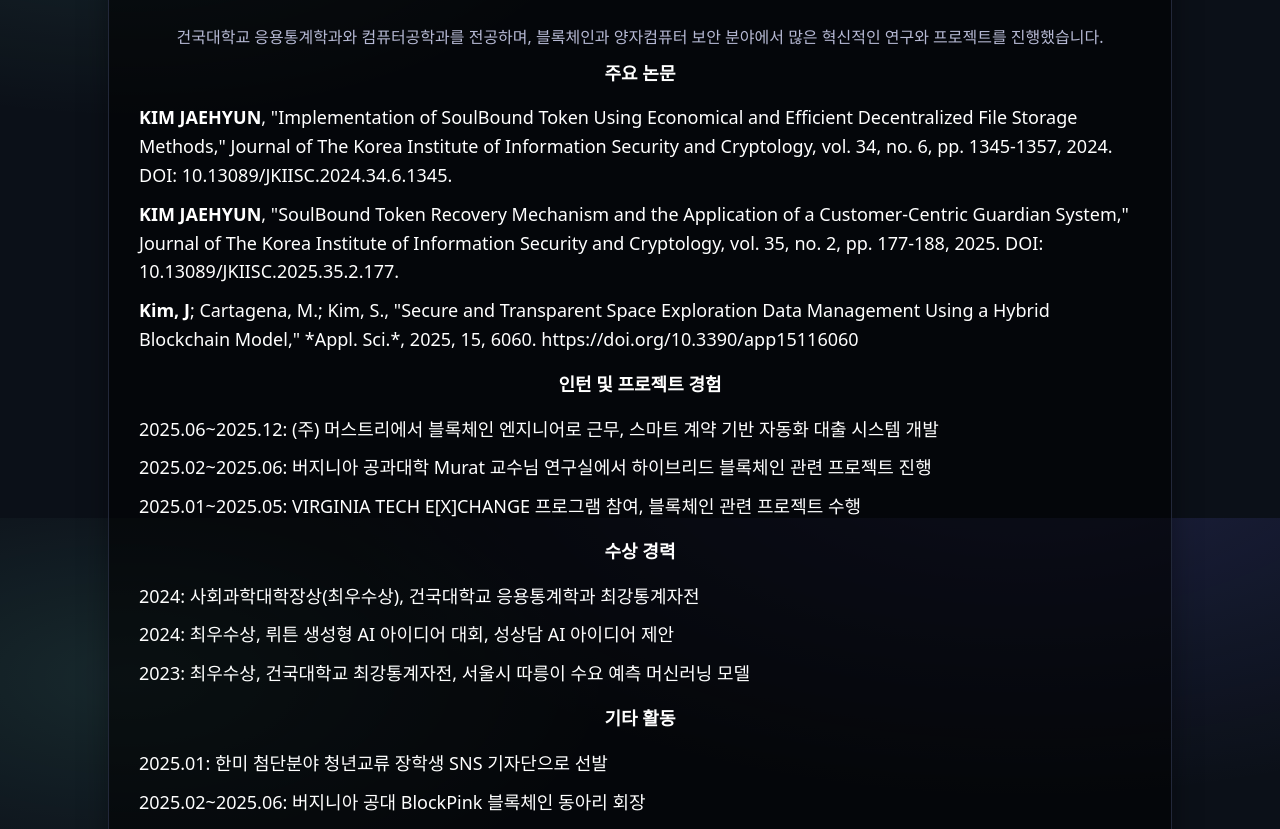
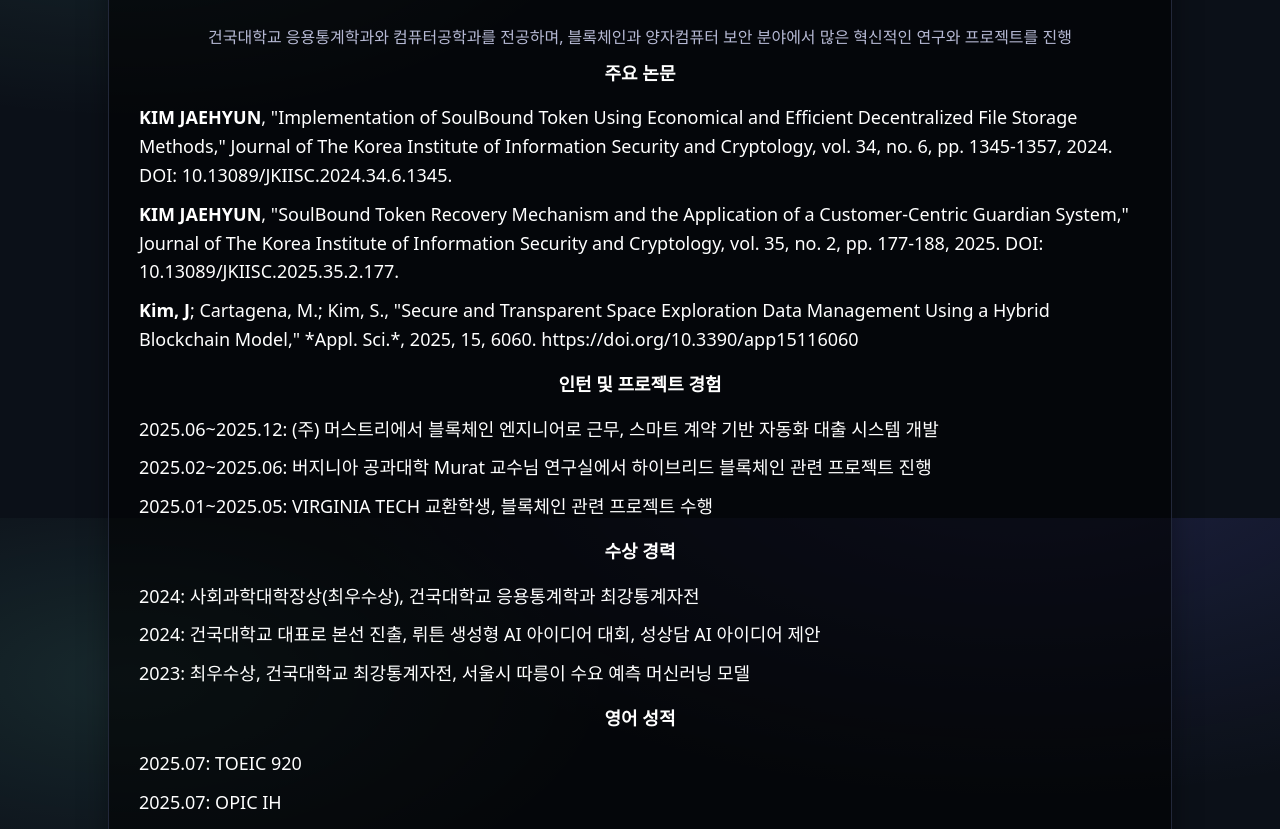
Before and after one commit to rich-hyun/TMZ_Freeze, a website: page C_jhkim/web/jaehyun.html in a window 1280 px wide. Shown: the part 1082-1911 px from the top of the page. Drawn offline with Linux system fonts and the light colour scheme.

Commit message:
Update jaehyun.html

```diff
--- a/C_jhkim/web/jaehyun.html
+++ b/C_jhkim/web/jaehyun.html
@@ -86,7 +86,7 @@
     <section class="card">
       <h2>경력 및 업적</h2>
       <img src="./assets/partners/jae.jpg" alt="김재현" />
-      <p>건국대학교 응용통계학과와 컴퓨터공학과를 전공하며, 블록체인과 양자컴퓨터 보안 분야에서 많은 혁신적인 연구와 프로젝트를 진행했습니다.</p>
+      <p>건국대학교 응용통계학과와 컴퓨터공학과를 전공하며, 블록체인과 양자컴퓨터 보안 분야에서 많은 혁신적인 연구와 프로젝트를 진행</p>
 
       <h3>주요 논문</h3>
       <ul>
@@ -99,20 +99,28 @@
       <ul>
         <li>2025.06~2025.12: (주) 머스트리에서 블록체인 엔지니어로 근무, 스마트 계약 기반 자동화 대출 시스템 개발</li>
         <li>2025.02~2025.06: 버지니아 공과대학 Murat 교수님 연구실에서 하이브리드 블록체인 관련 프로젝트 진행</li>
-        <li>2025.01~2025.05: VIRGINIA TECH E[X]CHANGE 프로그램 참여, 블록체인 관련 프로젝트 수행</li>
+        <li>2025.01~2025.05: VIRGINIA TECH 교환학생, 블록체인 관련 프로젝트 수행</li>
       </ul>
 
       <h3>수상 경력</h3>
       <ul>
         <li>2024: 사회과학대학장상(최우수상), 건국대학교 응용통계학과 최강통계자전</li>
-        <li>2024: 최우수상, 뤼튼 생성형 AI 아이디어 대회, 성상담 AI 아이디어 제안</li>
+        <li>2024: 건국대학교 대표로 본선 진출, 뤼튼 생성형 AI 아이디어 대회, 성상담 AI 아이디어 제안</li>
         <li>2023: 최우수상, 건국대학교 최강통계자전, 서울시 따릉이 수요 예측 머신러닝 모델</li>
+      </ul>
+
+      <h3>영어 성적</h3>
+      <ul>
+        <li>2025.07: TOEIC 920</li>
+        <li>2025.07: OPIC IH</li>
       </ul>
 
       <h3>기타 활동</h3>
       <ul>
         <li>2025.01: 한미 첨단분야 청년교류 장학생 SNS 기자단으로 선발</li>
         <li>2025.02~2025.06: 버지니아 공대 BlockPink 블록체인 동아리 회장</li>
+        <li>2023.08~2024.06: KUGGLE 빅데이터 동아리 9기 회장</li>
+
       </ul>
     </section>
   </main>
```
